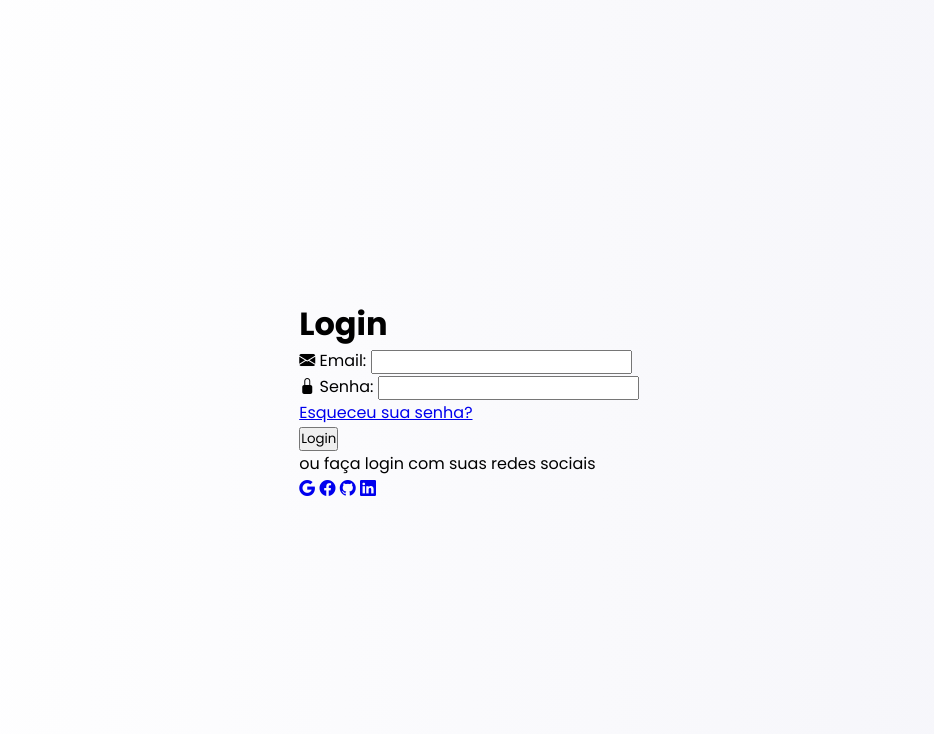
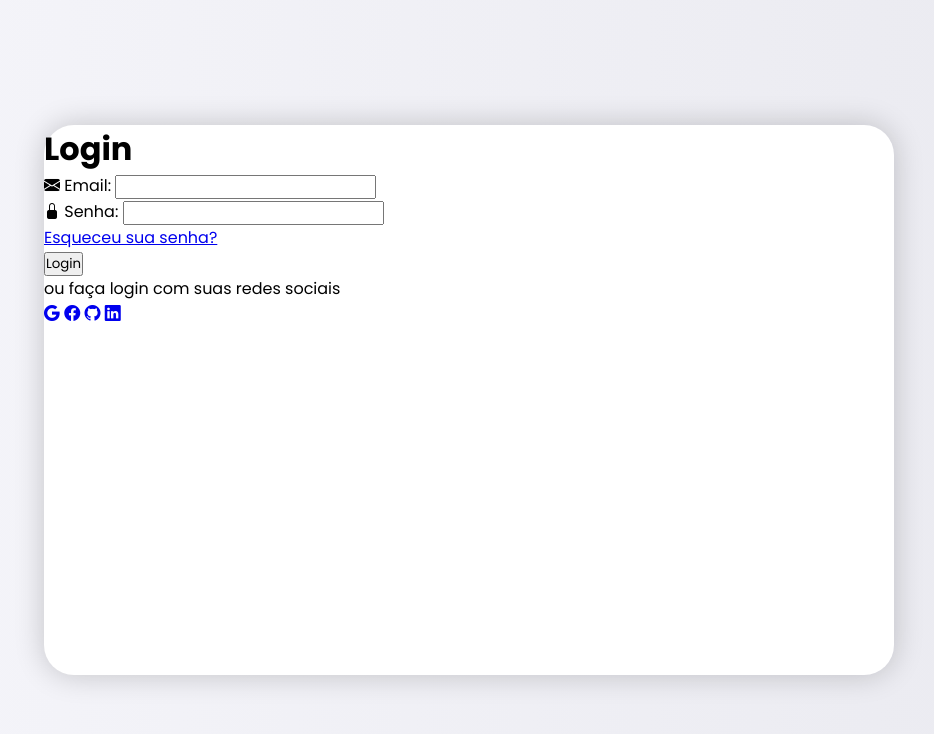
Before and after one commit to RogherSoares/Pagina-Login, a plain HTML site: page index.html in a window 1280 px wide. Shown: the whole page, without its empty margins (171-1105 px from the left). Drawn offline with nearby package versions, Linux system fonts and the light colour scheme.

Commit message:
estilizando o container

```diff
--- a/style.css
+++ b/style.css
@@ -10,5 +10,13 @@ body {
     justify-content: center;
     align-items: center;
     min-height: 100vh;
-    background: linear-gradient(90deg, rgb(255, 255, 255), rgb(245, 245, 250));
+    background: linear-gradient(90deg, rgb(245, 245, 250), rgb(234, 234, 240));
 }
+.container {
+    position: relative;
+    width: 850px;
+    height: 550px;
+    background: rgb(255, 255, 255);
+    border-radius: 30px;
+    box-shadow: 0 0 30px rgba(0, 0, 0, 0.2);
+}
```
